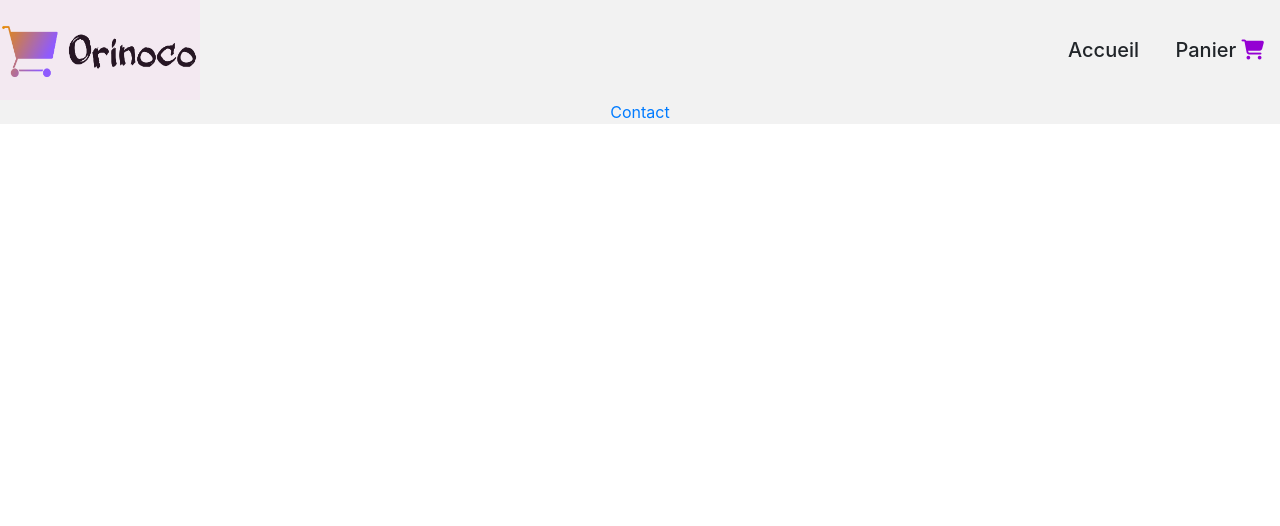
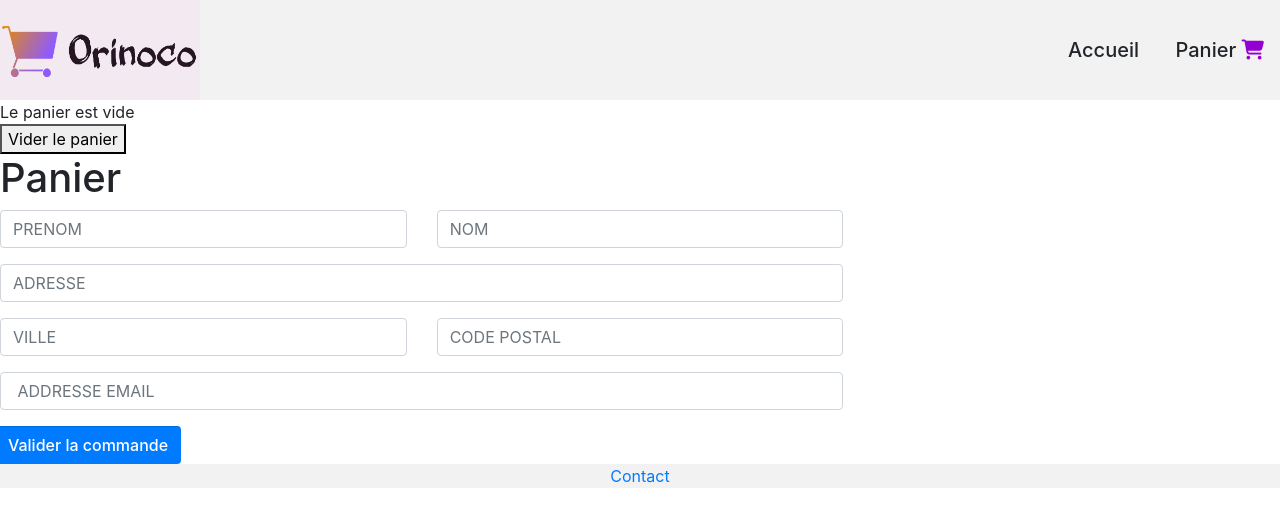
Before and after one commit to zeinab-kanso/projet5-orinoco, a plain HTML site: page panier.html in a window 1280 px wide. Drawn offline with nearby package versions, Linux system fonts and the light colour scheme.

Commit message:
prix panier

```diff
--- a/js/panier.js
+++ b/js/panier.js
@@ -0,0 +1,73 @@
+/* déclaration de la variable ds laquelle on met le key et le value dans le local storage" */
+let produitLocalStorage = JSON.parse(localStorage.getItem('articles'));
+console.log(produitLocalStorage);
+
+/* affichage des produits du panier*/
+/* code html */
+const recapFormulaire = document.querySelector('.container-panier');
+console.log(recapFormulaire);
+let structureProduitPanier = [];
+/* si le panier est vide */
+if (produitLocalStorage === null) {
+  const panierVide = `
+    <div class= "container-panier-vide">
+    <div> Le panier est vide </div>
+    </div>
+    `;
+  recapFormulaire.innerHTML = panierVide;
+} else {
+  /* si le panier n'est pas vide*/
+  let structureProduitPanier = [];
+  for (j = 0; j < produitLocalStorage.length; j++) {
+    structureProduitPanier =
+      structureProduitPanier +
+      `
+    <div class="container-achat">
+    <ul>
+    <li> <p> Nom du produit:</p> <span> ${produitLocalStorage[j].nom} </span> </li>
+    <li>  <p>Couleur:</p> <span> ${produitLocalStorage[j].option_color}</span> </li>
+    <li> <p> Quantité:</p><span>  1</span> </li>
+    <li>  <p>price: </p> <span> ${produitLocalStorage[j].prix} </span> </li>
+
+    </ul>
+    </div>
+    `;
+  }
+  if (j === produitLocalStorage.length) {
+  }
+  recapFormulaire.innerHTML = structureProduitPanier;
+}
+/* boutton pour vider le panier */
+/* code html */
+const btn_vider_panier_html = `
+<button class="btn-vider-panier"> Vider le panier
+</button>
+`;
+console.log(recapFormulaire);
+recapFormulaire.insertAdjacentHTML('beforeend', btn_vider_panier_html);
+
+const btn_vider_panier = document.querySelector('.btn-vider-panier');
+console.log(btn_vider_panier);
+btn_vider_panier.addEventListener('click', (e) => {
+  e.preventDefault();
+
+  /* vider le local storage*/
+  localStorage.removeItem('articles');
+  alert('Le panier est vidé');
+  window.location.href = 'panier.html';
+});
+
+/* prix total du panier*/
+let calculPrixTotal = [];
+for (let k = 0; k < produitLocalStorage.length; k++) {
+  let prixTousLesProduits = produitLocalStorage[k].prix;
+  calculPrixTotal.push(prixTousLesProduits);
+  console.log(calculPrixTotal);
+}
+/*additionner les prix*/
+const reducer = (accumulator, currentValue) => accumulator + currentValue;
+const prixTotal = calculPrixTotal.reduce(reducer, 0);
+console.log(prixTotal);
+/* code html*/
+const affichagePrixHtml = ` <div class="afficher-prix"> Le prix total est: ${prixTotal} € </div>`;
+recapFormulaire.insertAdjacentHTML('beforeend', affichagePrixHtml);
--- a/js/produit.js
+++ b/js/produit.js
@@ -66,7 +66,6 @@ fetch(`http://localhost:3000/api/teddies/${newId}`)
       /*local storage   */
       /* déclaration de la variable ds laquelle on met le key et le value dans le local storage" */
       let produitLocalStorage = JSON.parse(localStorage.getItem('articles'));
-      console.log(produitLocalStorage);
 
       /* fonct pop up */
       const popupConfirmation = () => {
--- a/panier.html
+++ b/panier.html
@@ -40,7 +40,65 @@
         </div>
       </nav>
     </header>
+    <main>
+      <div class="container-panier"></div>
+      <div class="produit-panier"></div>
+      <h1 class="titre-page">Panier</h1>
+      <form class="formulaire-validation">
+        <div class="form-group row">
+          <div class="col-sm-4">
+            <input type="text" class="form-control" placeholder="PRENOM" />
+          </div>
+          <div class="col-sm-4">
+            <input type="text" class="form-control" placeholder="NOM" />
+          </div>
+        </div>
 
+        <div class="form-group row">
+          <div class="col-sm-8">
+            <input
+              type="text"
+              class="form-control"
+              id="inputAddress"
+              placeholder="ADRESSE"
+            />
+          </div>
+        </div>
+        <div class="form-group row">
+          <div class="col-md-4">
+            <input
+              type="text"
+              class="form-control"
+              id="inputCity"
+              placeholder="VILLE"
+            />
+          </div>
+          <div class="col-md-4">
+            <input
+              type="text"
+              class="form-control"
+              id="inputCodeP"
+              placeholder="CODE POSTAL"
+            />
+          </div>
+        </div>
+        <div class="form-group row">
+          <div class="col-sm-8">
+            <input
+              type="email"
+              class="form-control"
+              id="inputEmail"
+              placeholder=" ADDRESSE EMAIL"
+            />
+          </div>
+        </div>
+        <div class="form-row">
+          <button type="submit" class="btn btn-primary">
+            Valider la commande
+          </button>
+        </div>
+      </form>
+    </main>
     <footer>
       <div class="footer-contact">
         <a href="mailto:contact@orinoco.com">Contact</a>
```
